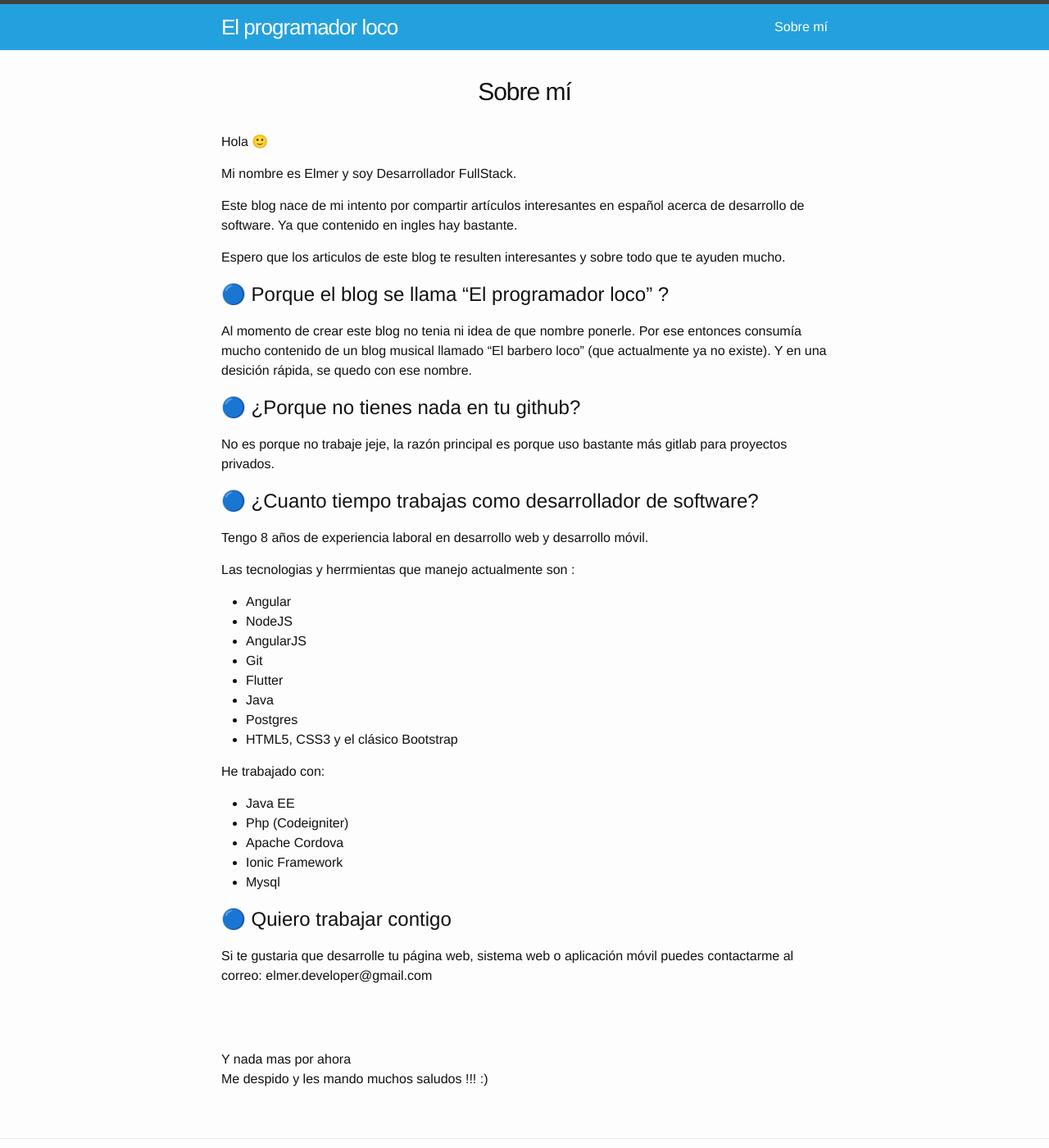
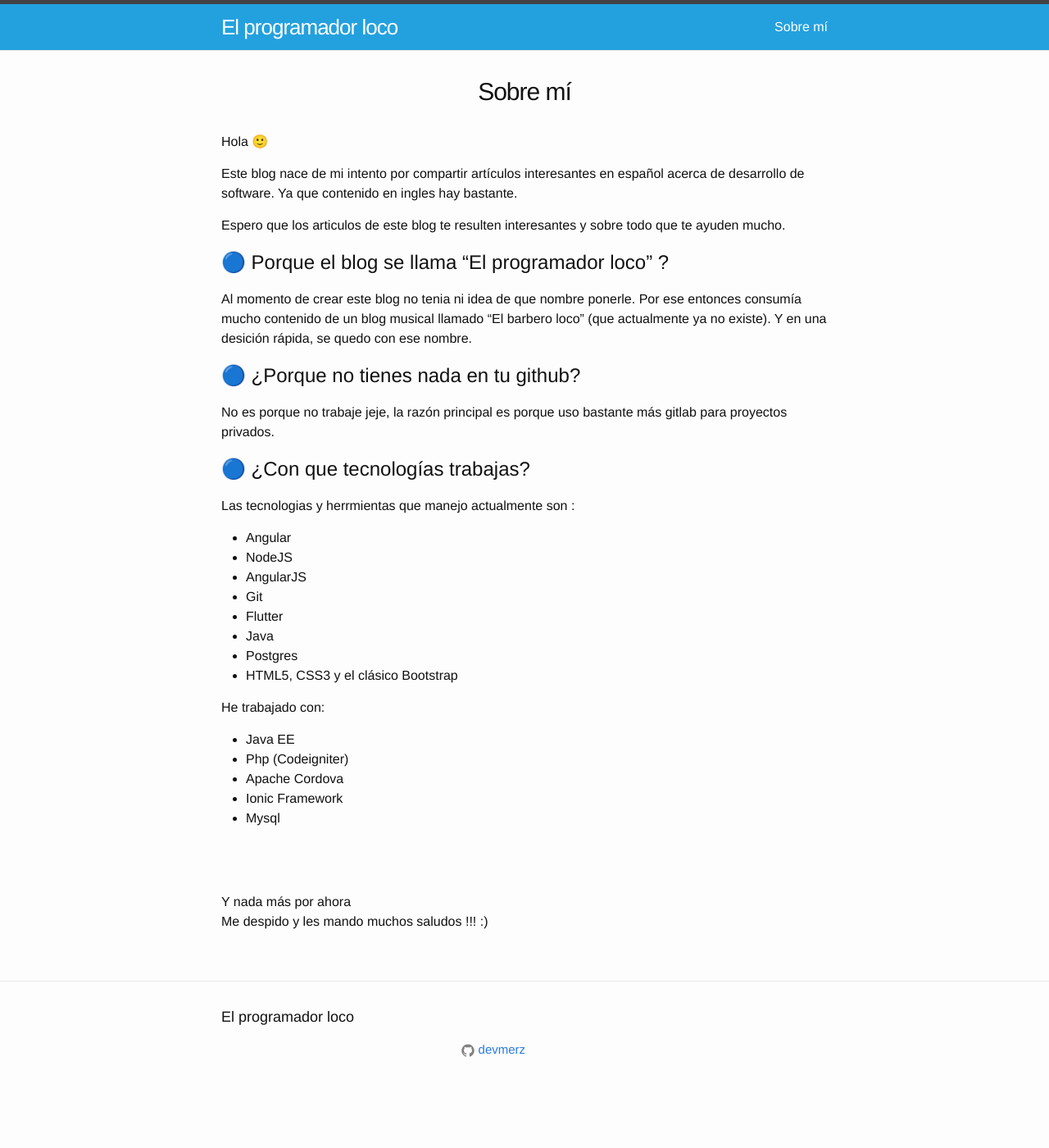
Before and after one commit to devmerz/devmerz.github.io, a Jekyll site: the page built from about.md, in a window 1280 px wide and 1400 px high. Shown: the whole window at 82% size. Built offline with Jekyll 4.4.1, drawn with Linux system fonts in a browser that asks for light colours.

Commit message:
edit about me

```diff
--- a/about.md
+++ b/about.md
@@ -8,8 +8,6 @@ permalink: /sobre-mi/
 
 
 Hola 🙂
-
-Mi nombre es Elmer y soy Desarrollador FullStack.
 
 Este blog nace de mi intento por compartir artículos interesantes en español acerca de desarrollo de software. Ya que contenido en ingles hay bastante.
 
@@ -25,10 +23,7 @@ Al momento de crear este blog no tenia ni idea de que nombre ponerle. Por ese en
 No es porque no trabaje jeje, la razón principal es porque uso bastante más gitlab para proyectos privados.
 
 
-# 🔵 ¿Cuanto tiempo trabajas como desarrollador de software?
-
-Tengo 8 años de experiencia laboral en desarrollo web y desarrollo móvil.
-
+# 🔵 ¿Con que tecnologías trabajas?
 
 <p>Las tecnologias y herrmientas que manejo actualmente son :</p>
 
@@ -48,13 +43,9 @@ He trabajado con:
 -   Ionic Framework
 -   Mysql
 
-# 🔵 Quiero trabajar contigo
-
-Si te gustaria que desarrolle tu página web, sistema web o aplicación móvil puedes contactarme al correo: elmer.developer@gmail.com
-
 
 <br>
 <br>
 
-Y nada mas por ahora <br>
+Y nada más por ahora <br>
 Me despido y les mando muchos saludos !!! :)
```
